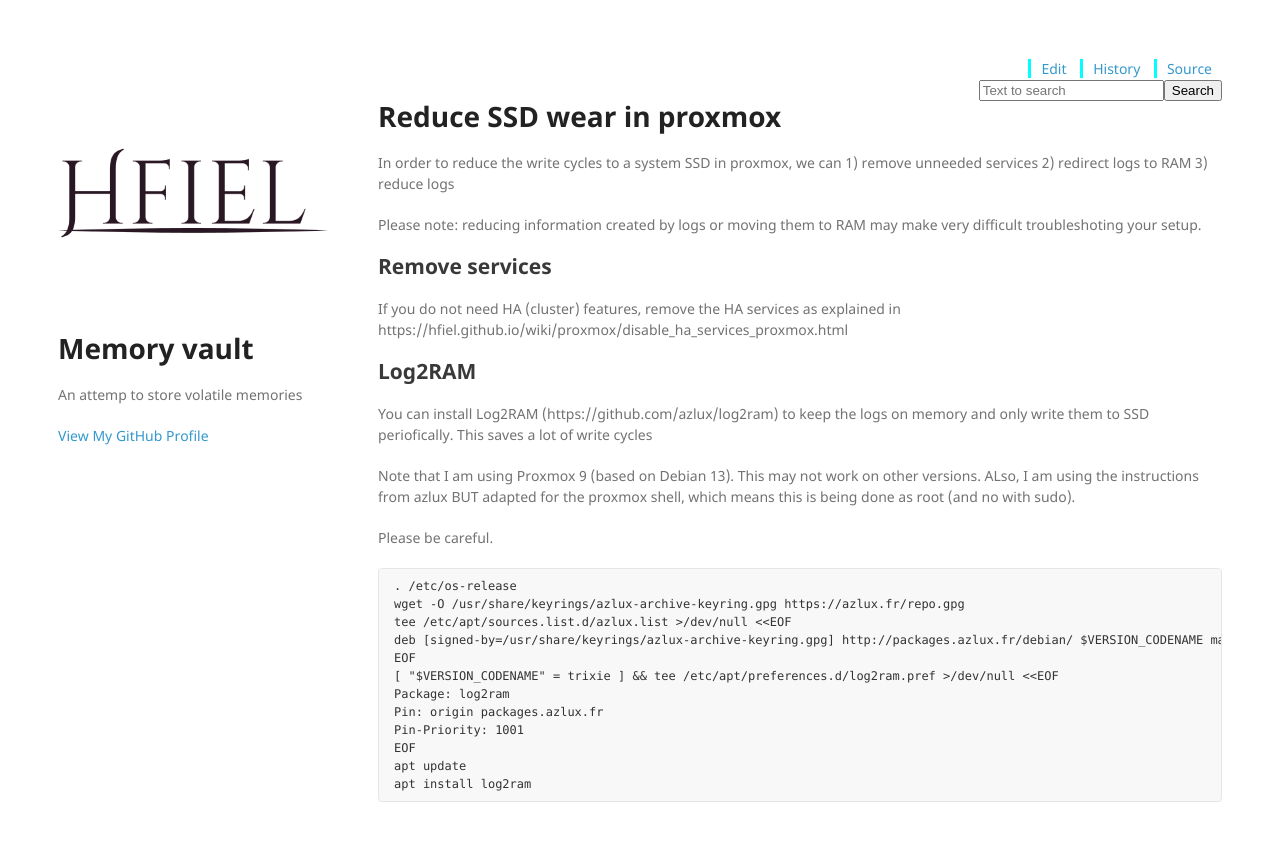
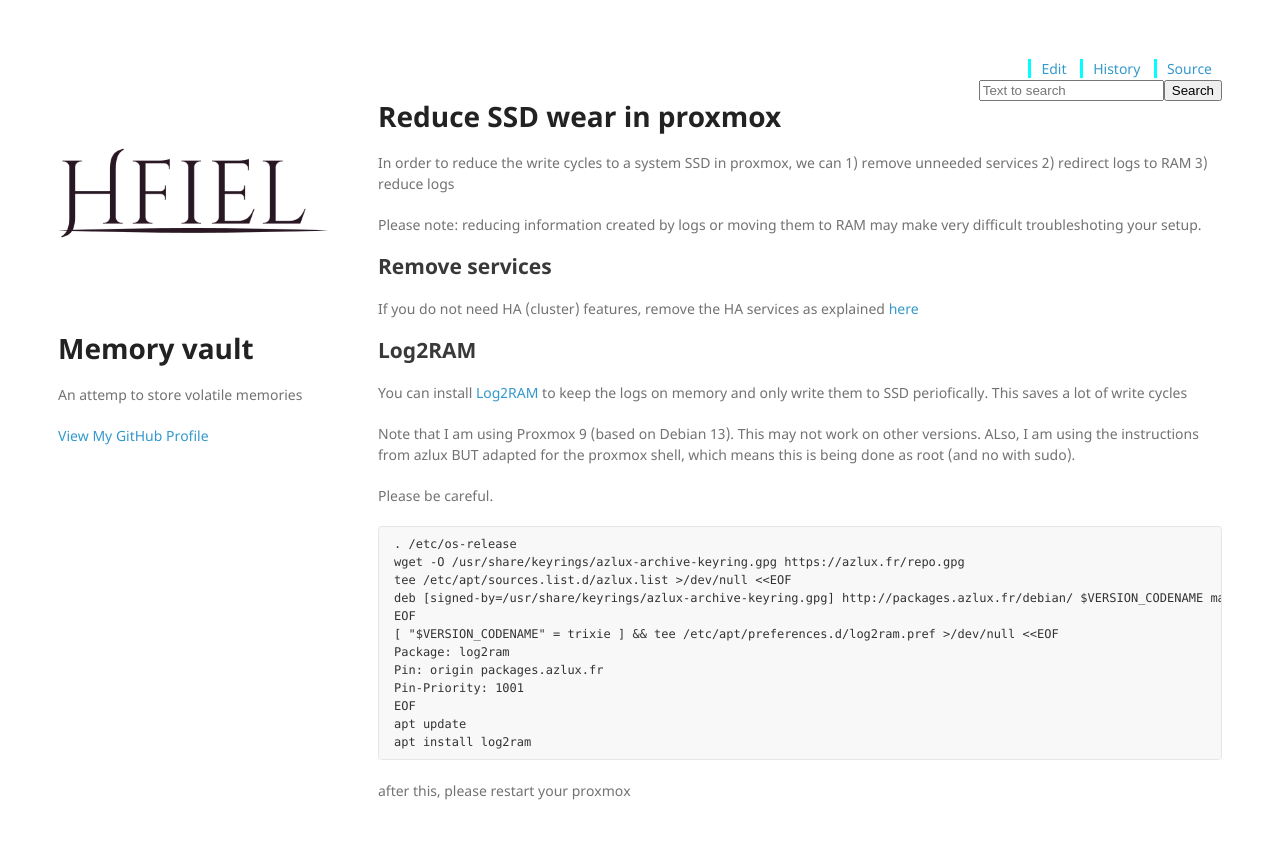
Before and after one commit to hfiel/hfiel.github.io, a Jekyll site: the page built from wiki/proxmox/reduce_ssd_wear_proxmox.md, in a window 1280 px wide and 930 px high. Shown: the top 841 px of the window. Built offline with Jekyll 4.4.1, drawn with Linux system fonts in a browser that asks for light colours; nearby versions of some CDN libraries; our own code applies the rules of GitHub Pages for plain Markdown files.

Commit message:
fixed links and added restart at end

````diff
--- a/wiki/proxmox/reduce_ssd_wear_proxmox.md
+++ b/wiki/proxmox/reduce_ssd_wear_proxmox.md
@@ -6,11 +6,11 @@ Please note: reducing information created by logs or moving them to RAM may make
 
 ## Remove services
 
-If you do not need HA (cluster) features, remove the HA services as explained in https://hfiel.github.io/wiki/proxmox/disable_ha_services_proxmox.html
+If you do not need HA (cluster) features, remove the HA services as explained [here](https://hfiel.github.io/wiki/proxmox/disable_ha_services_proxmox.html)
 
 ## Log2RAM
 
-You can install Log2RAM (https://github.com/azlux/log2ram) to keep the logs on memory and only write them to SSD periofically. This saves a lot of write cycles
+You can install [Log2RAM](https://github.com/azlux/log2ram) to keep the logs on memory and only write them to SSD periofically. This saves a lot of write cycles
 
 Note that I am using Proxmox 9 (based on Debian 13). This may not work on other versions. ALso, I am using the instructions from azlux BUT adapted for the proxmox shell, which means this is being done as root (and no with sudo).
 
@@ -30,3 +30,5 @@ EOF
 apt update
 apt install log2ram
 ```
+
+after this, please restart your proxmox
````
